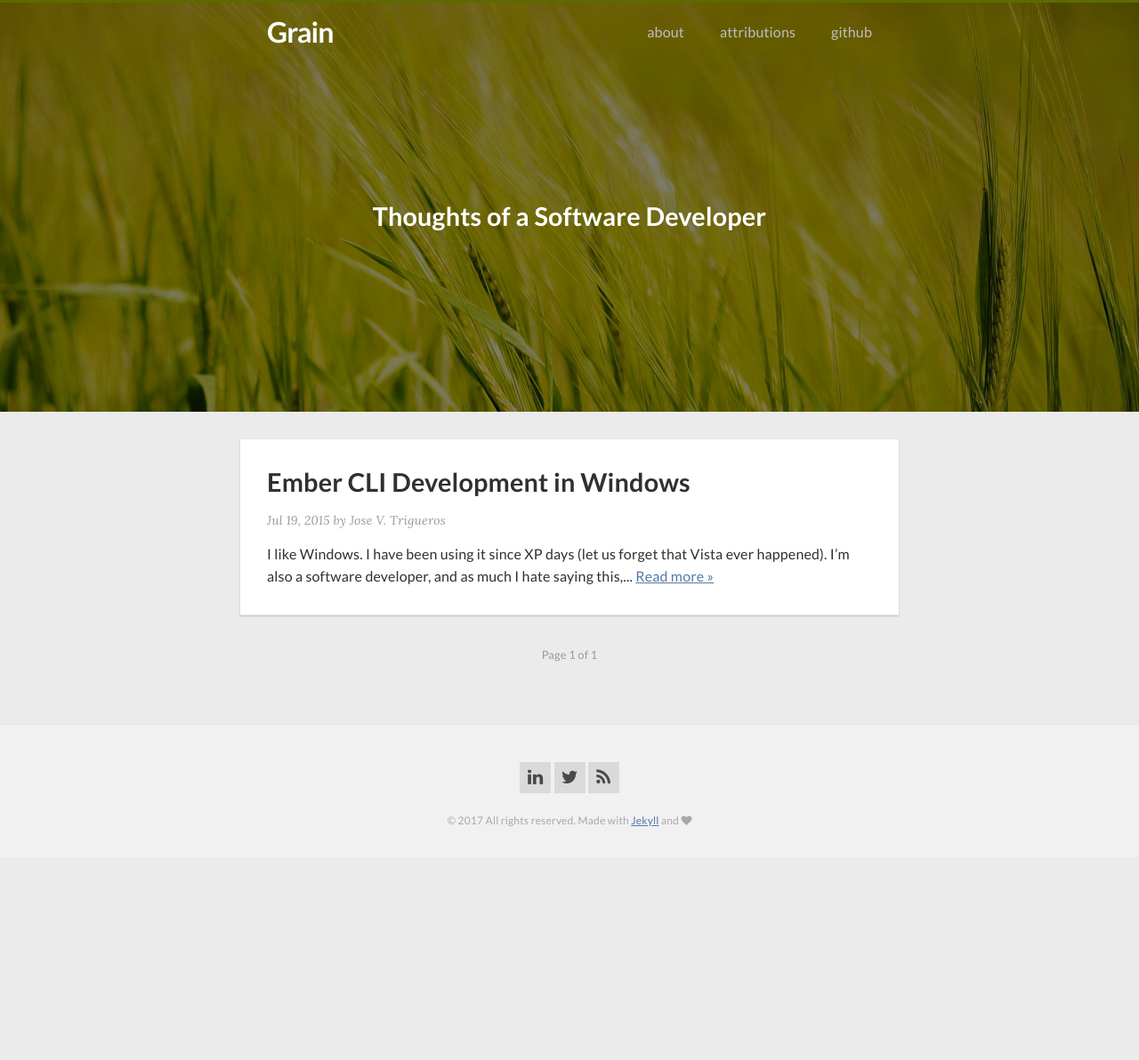
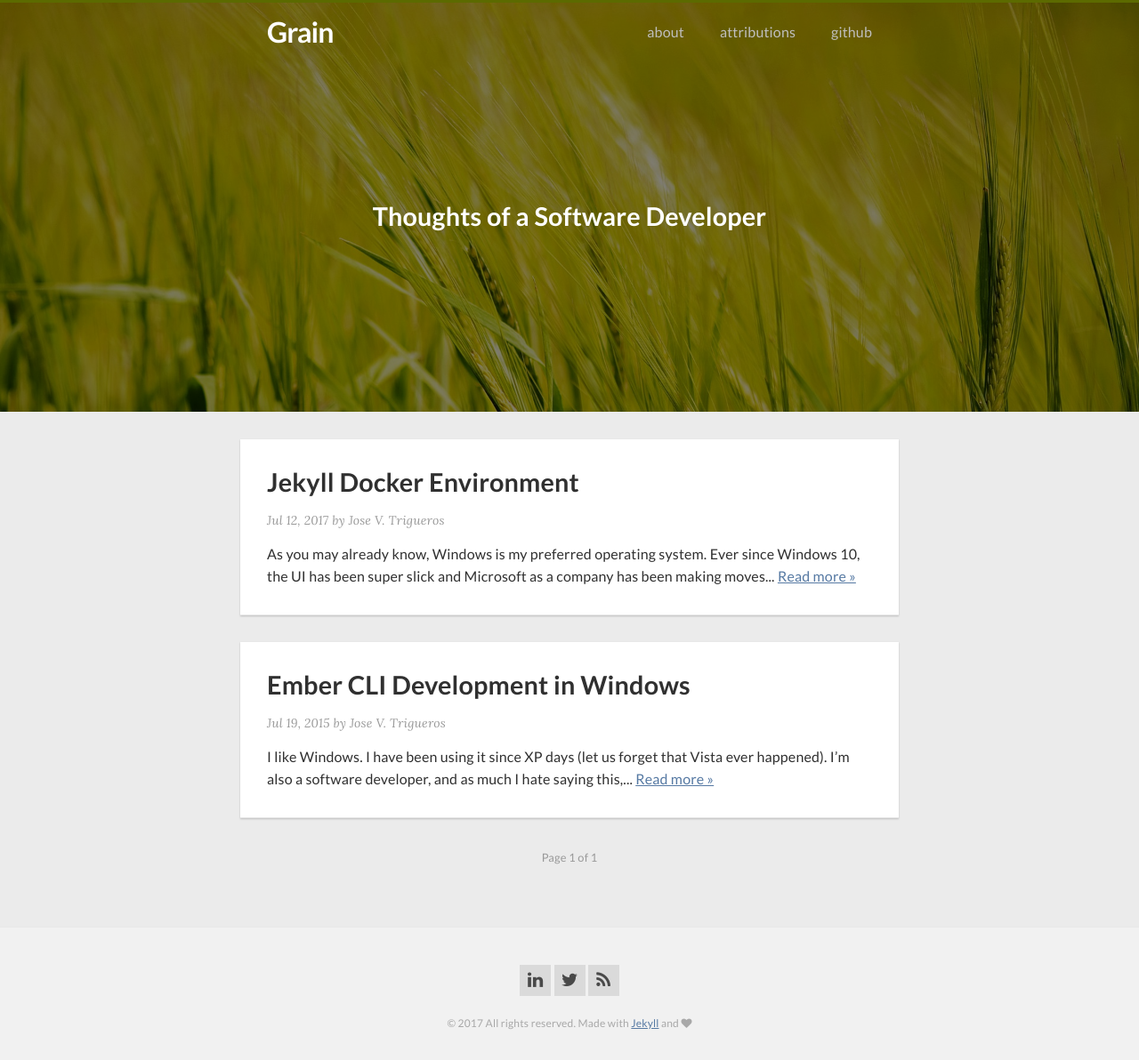
Before and after one commit to jvtrigueros/blog.jvtrigueros.com, a Jekyll site: the page built from src/index.html, in a window 1280 px wide. Shown: the whole page at 89% size. Built offline with Jekyll 4.4.1, drawn with Linux system fonts in a browser that asks for light colours; nearby versions of some CDN libraries; Markdown is read by kramdown in place of the engine named in the settings; the list of posts is cut into pages by our own code; before the commit the page ends 964 px from its top, so only the background shows below that.

Commit message:
Publish Jekyll Docker Environment

```diff
--- a/src/_drafts/jekyll-docker-environment.md
+++ b/src/_posts/2017-07-12-jekyll-docker-environment.md
@@ -1,6 +1,8 @@
 ---
 layout: post
 title: Jekyll Docker Environment
+date: 2017-07-12
+categories: docker jekyll
 ---
 
 As you may already know, Windows is my preferred operating system. Ever since Windows 10, the UI has
```
